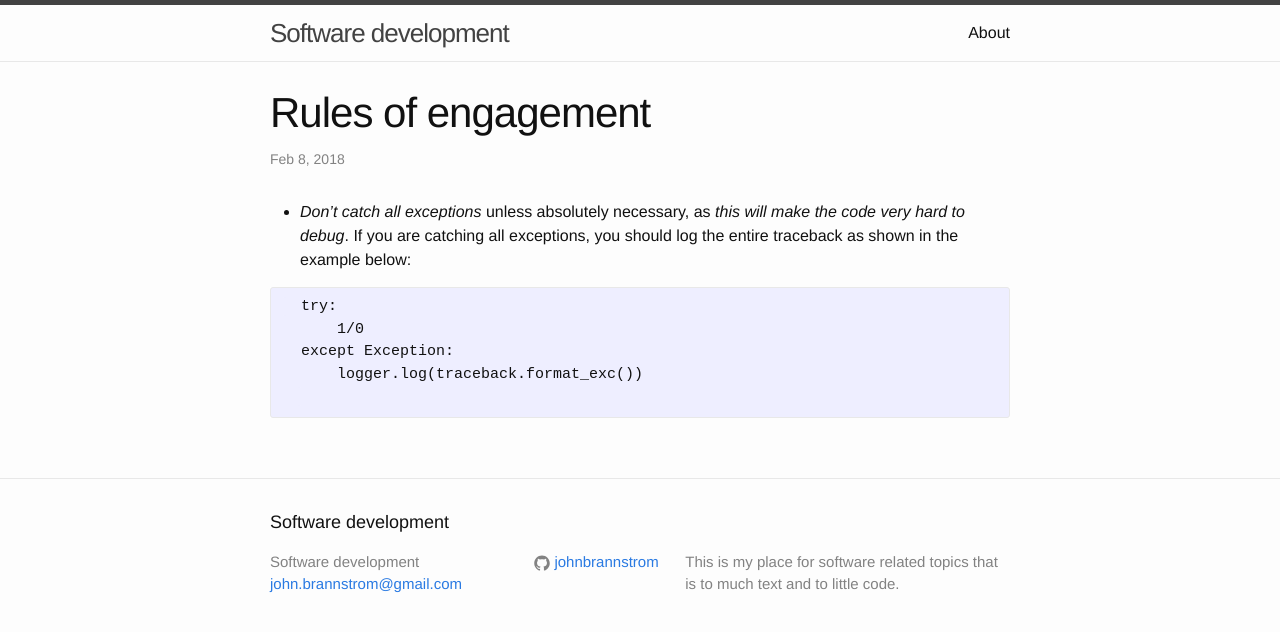
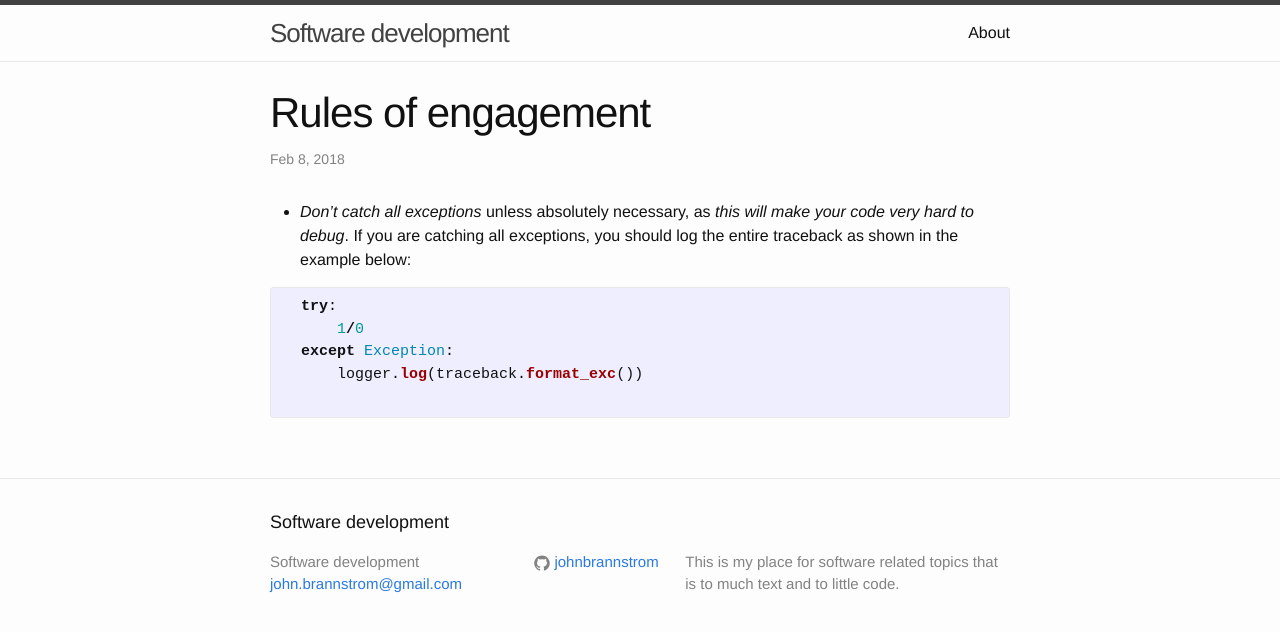
Before and after one commit to johnbrannstrom/johnbrannstrom.github.io, a Jekyll site: the page built from _posts/2018-02-08-rules-of-engagement.markdown, in a window 1280 px wide. Shown: the top 632 px of the page. Built offline with Jekyll 4.4.1, drawn with Linux system fonts in a browser that asks for light colours.

Commit message:
Changes...

```diff
--- a/_posts/2018-02-08-rules-of-engagement.markdown
+++ b/_posts/2018-02-08-rules-of-engagement.markdown
@@ -6,9 +6,9 @@ categories: software
 ---
 
 * *Don't catch all exceptions* unless absolutely necessary, as *this will make
-  the code very hard to debug*. If you are catching all exceptions, you should
+  your code very hard to debug*. If you are catching all exceptions, you should
   log the entire traceback as shown in the example below:
-  {% highlight pyton %}
+  {% highlight python %}
   try:
       1/0
   except Exception:
```
Also changed, not shown: 2 other files.
